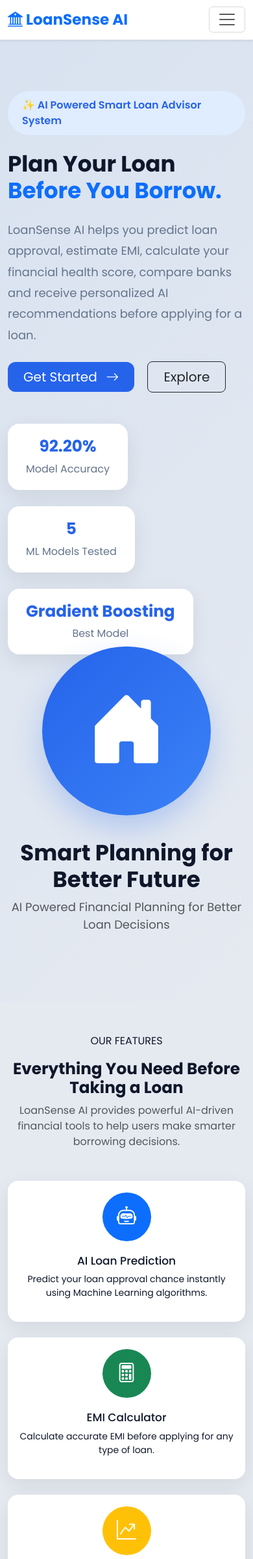
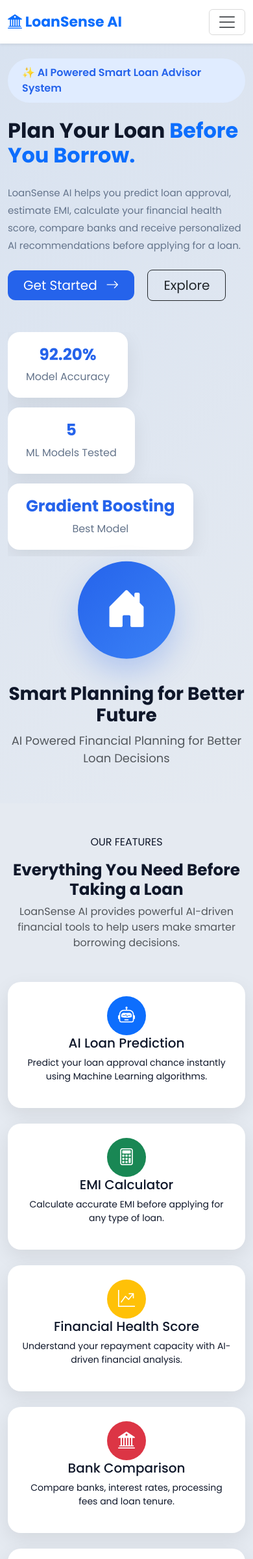
Before and after one commit to kumkum1404/Smart-Loan-Advisor-System-, a Flask app: page / in a window 390 px wide. Shown: the top 2399 px of the page at 65% size. Run offline with Flask 3, Linux system fonts and the light colour scheme; parts of the project's set-up code (start-up, migrations or seed data) failed here and were passed over.

Commit message:
Update landing page CSS

```diff
--- a/app/static/css/landing.css
+++ b/app/static/css/landing.css
@@ -533,77 +533,97 @@ body{
 
 @media (max-width:768px){
 
-.hero-section{
+.home-logo{
+    width:150px;
+    height:150px;
+    margin:20px auto;
+}
 
-    padding:18px 18px 35px;
-    text-align:center;
+.home-logo i{
+    font-size:65px;
+}
+
+.home-text{
+    margin-top:15px !important;
+}
+
+.home-text h2{
+    font-size:28px;
+}
+
+.hero-stats{
+
+display:flex;
+
+overflow-x:auto;
+
+gap:15px;
+
+padding-bottom:10px;
+
+scrollbar-width:none;
 
 }
 
-.hero-title{
+.hero-stats::-webkit-scrollbar{
+display:none;
+}
 
-    font-size:30px;
-    line-height:1.2;
-    margin-top:12px;
+.stat-box{
+
+min-width:160px;
+
+flex:none;
 
 }
 
-.hero-subtitle{
+.hero{
 
-    font-size:15px;
-    margin-top:10px;
+padding-top:90px;
+
+padding-bottom:40px;
 
 }
 
-.stats-container{
+.hero h1{
 
-display:grid;
+font-size:32px;
 
-grid-template-columns:1fr 1fr;
-
-gap:12px;
-
-margin-top:22px;
+line-height:1.2;
 
 }
 
-.stat-card{
+.hero-text{
 
-width:100%;
-
-margin:0;
-
-padding:18px;
-
-}
-
-
-.hero-circle{
-
-width:150px;
-height:150px;
-
-margin:18px auto;
-
-}
-
-.hero-circle i{
-
-font-size:65px;
+font-size:15px;
 
 }
 
 .feature-card{
 
-padding:18px;
+padding:22px;
 
-border-radius:16px;
+}
+
+.feature-circle{
+
+width:60px;
+
+height:60px;
+
+margin:auto;
+
+}
+
+.feature-circle i{
+
+font-size:26px;
 
 }
 
 .feature-card h4{
 
-font-size:17px;
+font-size:20px;
 
 }
 
@@ -613,14 +633,21 @@ font-size:14px;
 
 }
 
-.workflow-card{
+.step-card{
 
-padding:18px;
-
-min-height:auto;
+padding:25px;
 
 }
 
+.step-number{
+
+width:45px;
+
+height:45px;
+
+font-size:20px;
+
+}
 
 .accordion-button{
 
@@ -630,30 +657,45 @@ padding:15px;
 
 }
 
-.cta-section{
+.accordion-body{
 
-padding:35px 20px;
-
-text-align:center;
-
-}
-
-.cta-section h2{
-
-font-size:28px;
+font-size:14px;
 
 }
 
 
 .footer{
 
-padding:40px 20px;
+text-align:center;
 
 }
 
-.footer .row{
+.footer .col-lg-2{
 
-text-align:center;
+margin-top:25px;
+
+}
+
+.social-icons{
+
+justify-content:center;
+
+display:flex;
+
+gap:15px;
+
+}
+
+
+.navbar-brand{
+
+font-size:22px !important;
+
+}
+
+.navbar{
+
+padding:12px 0;
 
 }
 
```
